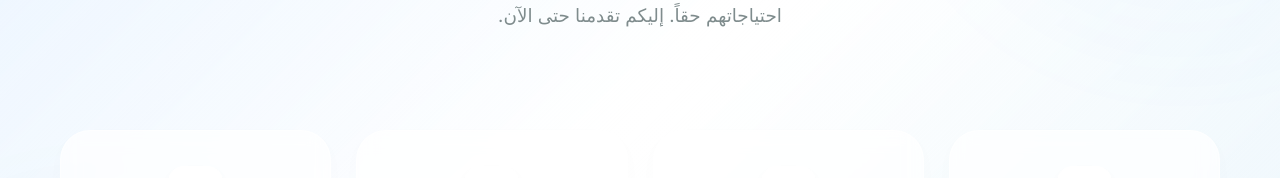
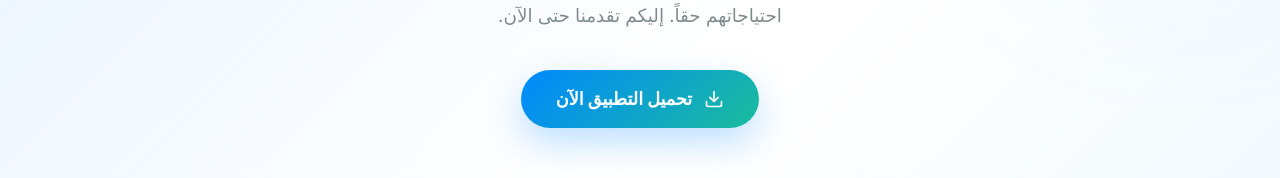
Before and after one commit to abdallahafifi667-dev/CareNexus, a React (Vite) app in the folder new/: page / in a window 1280 px wide. Shown: the part 1100-1278 px from the top of the page. Built offline with nearby package versions, Linux system fonts and the light colour scheme; no server answers; a web font is replaced by a local one.

Commit message:
<hi I’m selim>

```diff
--- a/new/src/pages/public/Home/Home.jsx
+++ b/new/src/pages/public/Home/Home.jsx
@@ -1,7 +1,7 @@
 import React from 'react';
 import { useTranslation, Trans } from 'react-i18next';
 import { Link } from 'react-router-dom';
-import { Building2, Users, Heart, ShieldCheck, BarChart3, Cloud, FileText, Smartphone, Clock, Cpu, Star, ChevronLeft, ChevronRight, Play, Pause, MessageSquare, Send, CheckCircle } from 'lucide-react';
+import { Building2, Users, Heart, ShieldCheck, BarChart3, Cloud, FileText, Smartphone, Clock, Cpu, Star, ChevronLeft, ChevronRight, Play, Pause, MessageSquare, Send, CheckCircle, Download } from 'lucide-react';
 import { motion, AnimatePresence } from 'framer-motion';
 import SliderModule from 'react-slick';
 const Slider = SliderModule.default || SliderModule;
@@ -47,9 +47,9 @@ const Home = () => {
         autoplay: isAutoScrolling,
         autoplaySpeed: 5000,
         arrows: false,
-        fade: false, // Default for desktop
+        fade: false,
         pauseOnHover: true,
-        swipeToSlide: true,
+        swipeToSlide: false, // Prevent partial sliding
         draggable: true,
         beforeChange: (oldIndex, newIndex) => setCurrentSlide(newIndex),
         responsive: [
@@ -58,7 +58,7 @@ const Home = () => {
                 settings: {
                     slidesToShow: 1,
                     slidesToScroll: 1,
-                    fade: false, // Ensure fade is off
+                    fade: false,
                     centerMode: false,
                     infinite: true,
                     adaptiveHeight: true
@@ -70,7 +70,7 @@ const Home = () => {
                     slidesToShow: 1,
                     slidesToScroll: 1,
                     centerMode: false,
-                    fade: false, // Ensure fade is off
+                    fade: false,
                     adaptiveHeight: true,
                     infinite: true
                 }
@@ -130,6 +130,23 @@ const Home = () => {
                             <span className="highlight">{t('home.stats.title_accent')}</span>
                         </h2>
                         <p className="stats-subtitle">{t('home.stats.subtitle')}</p>
+                        <motion.div
+                            className="download-container"
+                            initial={{ opacity: 0, scale: 0.9 }}
+                            whileInView={{ opacity: 1, scale: 1 }}
+                            transition={{ delay: 0.3, duration: 0.5 }}
+                            viewport={{ once: true }}
+                        >
+                            <a
+                                href="https://www.mediafire.com/file/72989rh28zndc1w/CareNexus.apk/file"
+                                target="_blank"
+                                rel="noopener noreferrer"
+                                className="btn btn-download"
+                            >
+                                <Download size={20} />
+                                {t('home.stats.download_app')}
+                            </a>
+                        </motion.div>
                     </motion.div>
 
                     <motion.div
--- a/new/src/pages/public/Home/Home.scss
+++ b/new/src/pages/public/Home/Home.scss
@@ -379,6 +379,41 @@
                 max-width: 600px;
                 margin: 0 auto;
             }
+
+            .download-container {
+                margin-top: 40px;
+                display: flex;
+                justify-content: center;
+
+                @media (max-width: 768px) {
+                    display: none;
+                }
+
+                .btn-download {
+                    padding: 15px 35px;
+                    background: linear-gradient(135deg, $primary-blue, #1abc9c);
+                    color: $white;
+                    border-radius: 50px;
+                    font-weight: 800;
+                    font-size: 1.1rem;
+                    display: inline-flex;
+                    align-items: center;
+                    gap: 12px;
+                    box-shadow: 0 15px 35px rgba($primary-blue, 0.25);
+                    transition: $transition-smooth;
+                    text-decoration: none;
+
+                    &:hover {
+                        transform: translateY(-5px);
+                        box-shadow: 0 20px 45px rgba($primary-blue, 0.35);
+                        filter: brightness(1.1);
+                    }
+
+                    svg {
+                        animation: bounce 2s infinite;
+                    }
+                }
+            }
         }
 
         .stats-grid {
@@ -727,6 +762,25 @@
     }
 }
 
+@keyframes bounce {
+
+    0%,
+    20%,
+    50%,
+    80%,
+    100% {
+        transform: translateY(0);
+    }
+
+    40% {
+        transform: translateY(-5px);
+    }
+
+    60% {
+        transform: translateY(-3px);
+    }
+}
+
 @keyframes floatBlob {
     0% {
         transform: translate(0, 0) scale(1);
@@ -849,6 +903,7 @@
                 .section-title {
                     font-size: 1.8rem;
                 }
+
                 .section-subtitle {
                     font-size: 1rem;
                 }
@@ -1054,7 +1109,7 @@
                 margin: 0 !important;
                 padding: 0 20px !important; // Side space for the card
 
-                & > div {
+                &>div {
                     display: flex !important;
                     justify-content: center !important;
                     width: 100% !important;
@@ -1099,7 +1154,11 @@
             .rating {
                 margin-bottom: 15px;
                 gap: 3px;
-                svg { width: 14px; height: 14px; }
+
+                svg {
+                    width: 14px;
+                    height: 14px;
+                }
             }
 
             .content {
@@ -1114,6 +1173,7 @@
             .author {
                 margin-top: auto; // Push author to the bottom
                 gap: 12px;
+
                 .avatar {
                     width: 42px;
                     height: 42px;
--- a/new/src/pages/public/PublicRoutes.jsx
+++ b/new/src/pages/public/PublicRoutes.jsx
@@ -3,7 +3,7 @@ import { Routes, Route, useLocation } from 'react-router-dom';
 import Header from './components/header/header';
 import Loader from '../../shared/components/loader/Loader';
 import Seo from '../../shared/components/seo/Seo';
-import { publicRouteMeta, defaultPublicMeta } from '../../shared/components/seo/routeMeta';
+import { publicRouteMeta, defaultPublicMeta, notFoundMeta } from '../../shared/components/seo/routeMeta';
 
 // Public Pages (Lazy Loaded)
 const Home = lazy(() => import('./Home/Home'));
@@ -24,7 +24,20 @@ const PublicRoutes = () => {
     const location = useLocation();
 
     // Define all valid public paths to exclude NotFound
-    const publicPaths = ['/', '/about', '/services', '/support', '/contact', '/faq', '/medical-ai', '/knowledge-ai', '/drug-search'];
+    const publicPaths = [
+        '/',
+        '/about',
+        '/services',
+        '/support',
+        '/support/getting-started',
+        '/support/security-privacy',
+        '/support/platform-features',
+        '/contact',
+        '/faq',
+        '/medical-ai',
+        '/knowledge-ai',
+        '/drug-search'
+    ];
     const isNotFound = !publicPaths.includes(location.pathname);
     const routeMeta = isNotFound ? notFoundMeta : publicRouteMeta[location.pathname] || defaultPublicMeta;
 
--- a/new/src/shared/components/common/GlobalAssistant/GlobalAssistant.scss
+++ b/new/src/shared/components/common/GlobalAssistant/GlobalAssistant.scss
@@ -14,8 +14,8 @@
   }
 
   .assistant-toggle {
-    width: 65px;
-    height: 65px;
+    width: 55px;
+    height: 55px;
     border-radius: 50%;
     background: $primary-blue;
     color: $white;
@@ -41,10 +41,10 @@
 
   .assistant-window {
     position: absolute;
-    bottom: 85px;
+    bottom: 75px;
     right: 0;
-    width: 380px;
-    height: 550px;
+    width: 340px;
+    height: 480px;
     background: rgba($white, 0.85);
     backdrop-filter: blur(15px);
     border: 1px solid rgba($primary-blue, 0.2);
@@ -77,7 +77,7 @@
 
       .info {
         h3 {
-          font-size: 1rem;
+          font-size: 0.9rem;
           font-weight: 700;
           margin: 0;
         }
@@ -120,7 +120,7 @@
         border: 1.5px solid rgba($primary-blue, 0.1);
         border-radius: 12px;
         padding: 10px 15px;
-        font-size: 0.9rem;
+        font-size: 0.85rem;
         transition: $transition-smooth;
 
         &:focus {
@@ -159,7 +159,7 @@
   max-width: 85%;
   padding: 12px 16px;
   border-radius: 18px;
-  font-size: 0.9rem;
+  font-size: 0.85rem;
   line-height: 1.5;
 
   &.bot {
--- a/new/src/shared/i18n/locales/ar.json
+++ b/new/src/shared/i18n/locales/ar.json
@@ -40,6 +40,7 @@
     "source": "المصدر",
     "print": "طباعة التقرير",
     "welcome_title": "ابدأ البحث الآن",
+    "welcome_title_search": "ابدأ البحث الآن",
     "welcome_desc": "يمكنك البحث عن آلاف الأدوية العالمية والحصول على معلومات دقيقة وموثقة."
   },
   "common": {
@@ -114,7 +115,8 @@
       "card3_desc": "المرضى المشاركون في برنامجنا التجريبي",
       "card4_val": "99.2%",
       "card4_label": "وقت تشغيل المنصة",
-      "card4_desc": "الموثوقية خلال مرحلة التطوير"
+      "card4_desc": "الموثوقية خلال مرحلة التطوير",
+      "download_app": "تحميل التطبيق الآن"
     },
     "process": {
       "title": "تجربة سلسة",
--- a/new/src/shared/i18n/locales/en.json
+++ b/new/src/shared/i18n/locales/en.json
@@ -38,6 +38,7 @@
     "source": "Source",
     "print": "Print Report",
     "welcome_title": "Start Searching Now",
+    "welcome_title_search": "Start Searching Now",
     "welcome_desc": "You can search for thousands of global drugs and get accurate and documented information."
   },
   "common": {
@@ -121,7 +122,8 @@
       "card3_desc": "Patients participating in our beta program",
       "card4_val": "99.2%",
       "card4_label": "Platform Uptime",
-      "card4_desc": "Reliability during development phase"
+      "card4_desc": "Reliability during development phase",
+      "download_app": "Download the App Now"
     },
     "process": {
       "title": "Seamless Experience",
```
Also changed, not shown: new/src/pages/public/DrugSearch/DrugSearch.scss (+26 -2 lines).
